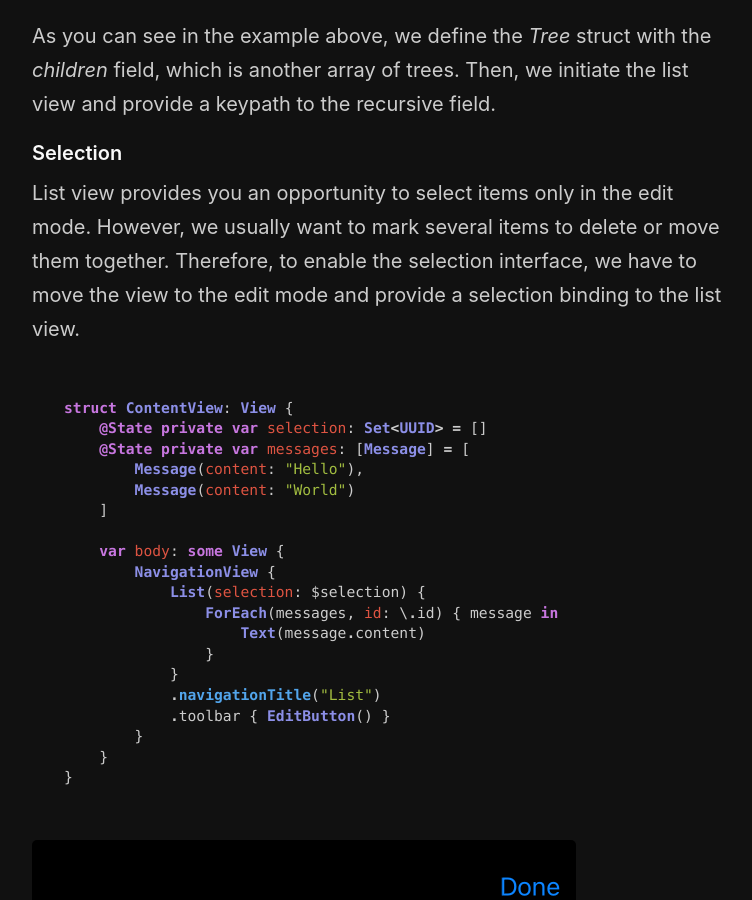
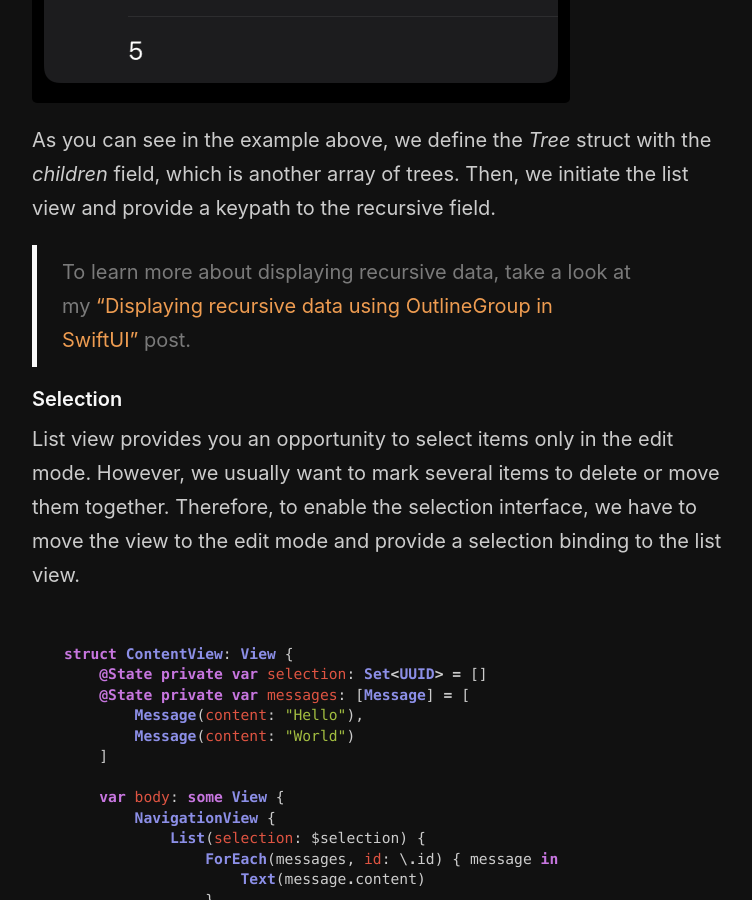
Before and after one commit to mecid/mecid.github.io, a Jekyll site: the page built from _posts/2021-06-16-mastering-list-in-swiftui.md, in a window 1280 px wide and 900 px high, scrolled down 4626 px. Shown: the whole window, without its empty margins (258-1010 px from the left). Built offline with Jekyll 4.4.1, drawn with Linux system fonts in a browser that asks for light colours; some of the changed text lies outside the part shown.

Commit message:
reference posts added to mastering list post

````diff
--- a/_posts/2021-06-16-mastering-list-in-swiftui.md
+++ b/_posts/2021-06-16-mastering-list-in-swiftui.md
@@ -11,6 +11,8 @@
 
 #### Basics
 List view is straightforward but very powerful. You can use it similarly to other SwiftUI views. To create a list view in SwiftUI, you should initiate the List struct with a *ViewBuilder* closure that defines the content of the list.
+
+> To learn more about *ViewBuilder*, take a look at my dedicated ["The power of @ViewBuilder in SwiftUI"](/2019/12/18/the-power-of-viewbuilder-in-swiftui/) post.
 
 ```swift
 struct ContentView: View {
@@ -123,6 +125,8 @@
 ![list](/public/list3.png)
 
 As you can see in the example above, we define the *Tree* struct with the *children* field, which is another array of trees. Then, we initiate the list view and provide a keypath to the recursive field.
+
+> To learn more about displaying recursive data, take a look at my ["Displaying recursive data using OutlineGroup in SwiftUI"](/2020/09/02/displaying-recursive-data-using-outlinegroup-in-swiftui/) post.
 
 #### Selection
 List view provides you an opportunity to select items only in the edit mode. However, we usually want to mark several items to delete or move them together. Therefore, to enable the selection interface, we have to move the view to the edit mode and provide a selection binding to the list view.
@@ -239,6 +243,8 @@
 #### Styling options
 SwiftUI provides a few different styles for the list view. It includes *plain, sidebar, inset, grouped, inset, and insetGrouped* styles. By default, SwiftUI uses *insetGrouped* style, but you can change it to any style type you need using the *listStyle* view modifier. Keep in mind that the *listStyle* view modifier uses an environment to propagate the selected style, and it will affect all the list views down in the view hierarchy.
 
+> To learn more about environment in SwiftUI, take a look at my ["The power of Environment in SwiftUI"](/2019/08/21/the-power-of-environment-in-swiftui/) post.
+
 ```swift
 struct ContentView: View {
     var body: some View {
````
